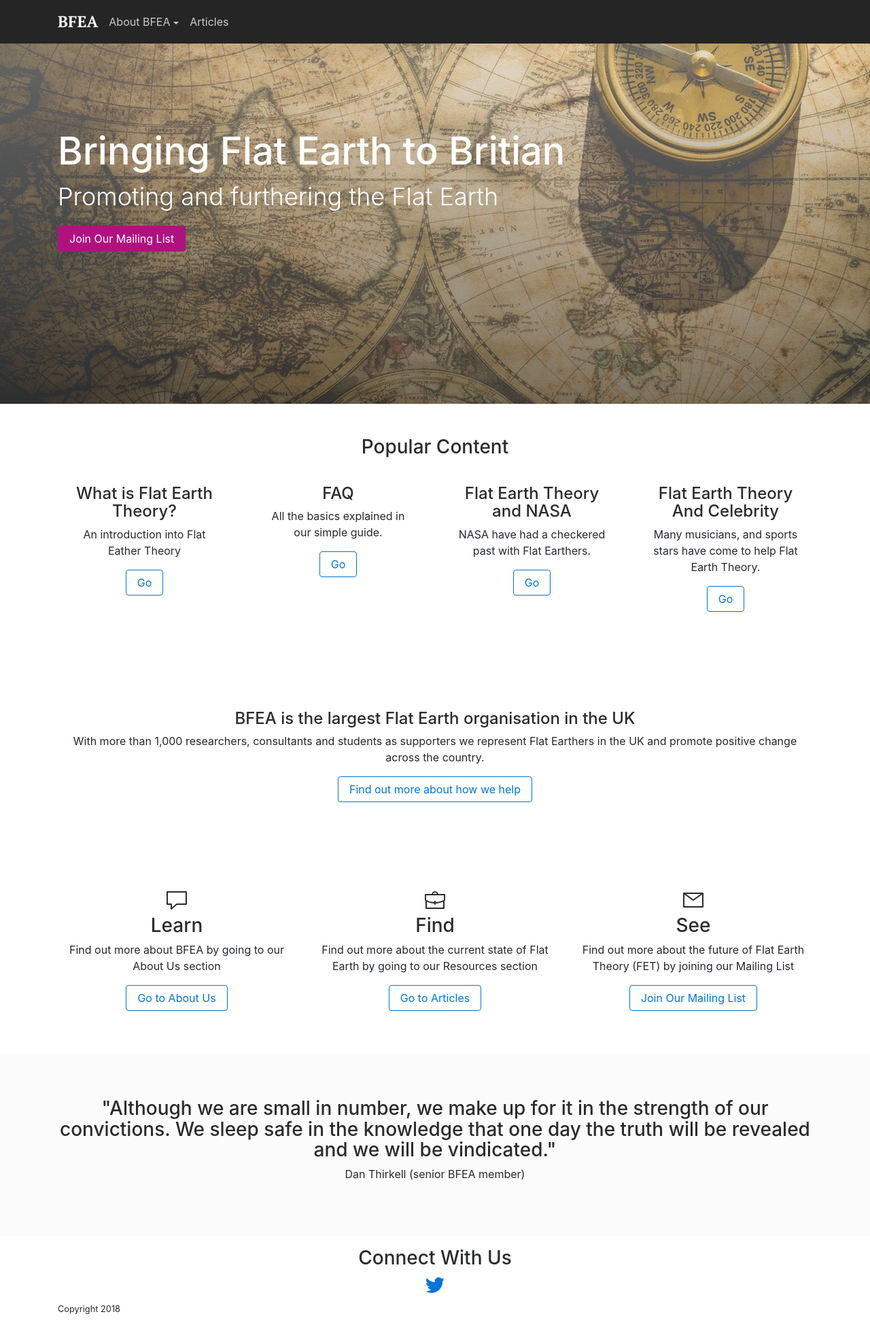
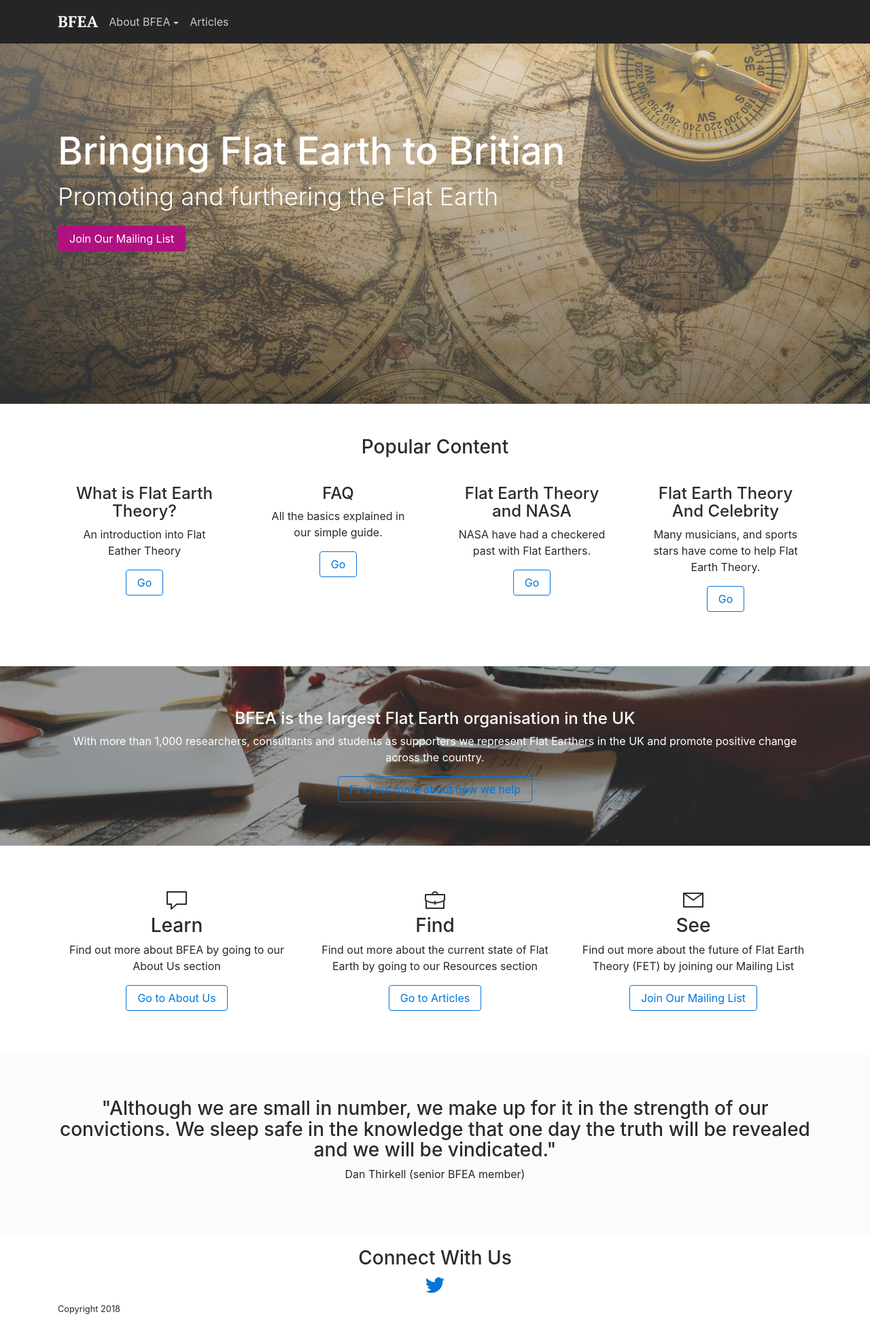
Before and after one commit to krussll/etsysimplicity, a Jekyll site: the page built from index.md, in a window 1280 px wide. Shown: the whole page at 68% size. Built offline with Jekyll 4.4.1, drawn with Linux system fonts in a browser that asks for light colours; nearby versions of some CDN libraries.

Commit message:
Update home.html

```diff
--- a/_layouts/home.html
+++ b/_layouts/home.html
@@ -61,15 +61,15 @@
       </div>
     </div>
 
-    <div class="jumbotron sub-tron my-3">
+    <div class="jumbotron sub-tron my-3 dark"  style="background: linear-gradient(rgba(34, 37, 40, 0.45), rgba(34, 37, 40, 0.45)),url(/images/people-coffee-notes-tea.jpg) no-repeat center center">
       <div class="container text-center">
         <h2>BFEA is the largest Flat Earth organisation in the UK</h2>
         <p>With more than 1,000 researchers, consultants and students as supporters we represent Flat Earthers in the UK and promote positive change across the country.</p>
-        <a class="btn btn-outline-primary" href="/about">Find out more about how we help</a>
+        <a class="btn btn-outline-primary light" href="/about">Find out more about how we help</a>
       </div>
     </div>
 
-    <div class="container my-md-5" style="background: rgba(236, 239, 238, 0.25),  url(/images/people-coffee-notes-tea.jpg) no-repeat center center">
+    <div class="container my-md-5">
       <div class="row">
         <div class="col-sm-12 col-lg-4 my-3 text-center">
           <svg id="i-msg" viewBox="0 0 32 32" width="32" height="32" fill="none" stroke="currentcolor" stroke-linecap="round" stroke-linejoin="round" stroke-width="2">
```
